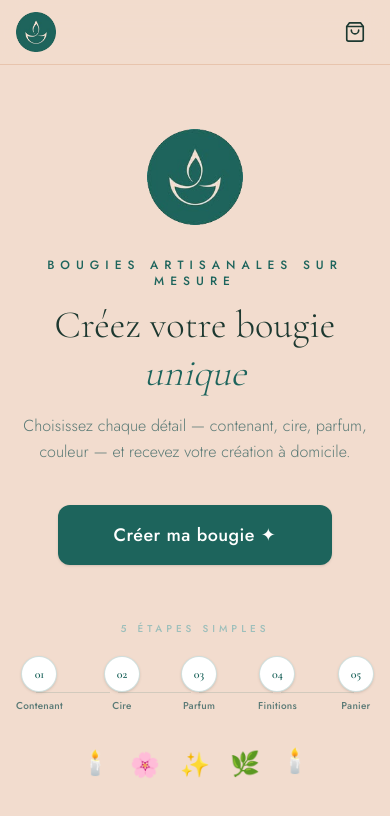
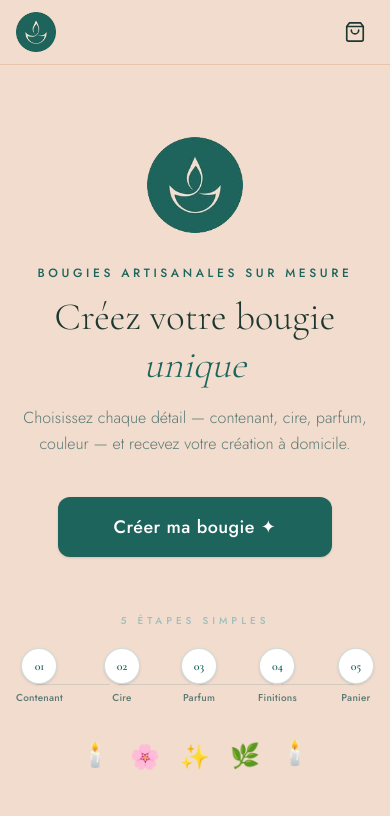
Before and after one commit to medincode/candlemaker, a Next.js app: page / in a window 390 px wide. Shown: the top 816 px of the page. Built offline with nearby package versions, Linux system fonts and the light colour scheme.

Commit message:
fix: centrage tagline mobile via style inline
https://claude.ai/code/session_01WXrxSNS8Rozh4LaR4VjSgL

```diff
--- a/src/app/page.tsx
+++ b/src/app/page.tsx
@@ -35,7 +35,8 @@ export default function Home() {
         initial={{ opacity: 0, y: 12 }}
         animate={{ opacity: 1, y: 0 }}
         transition={{ duration: 0.6, delay: 0.15 }}
-        className="text-xs tracking-[0.5em] uppercase text-[#1d645c] font-medium mb-3 text-center w-full"
+        style={{ textAlign: "center", width: "100%" }}
+        className="text-xs tracking-[0.3em] uppercase text-[#1d645c] font-medium mb-3"
       >
         Bougies Artisanales Sur Mesure
       </motion.p>
```
